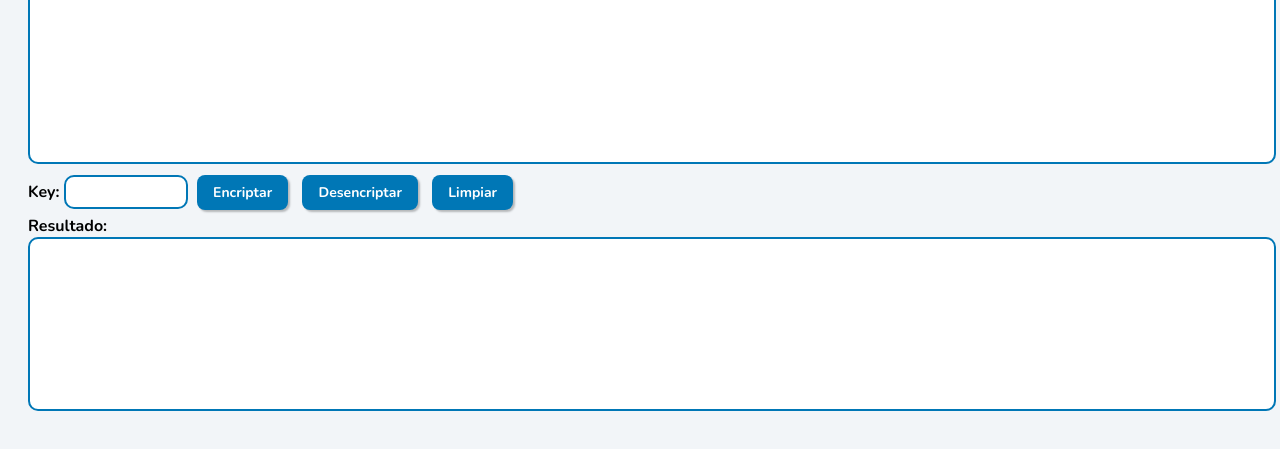
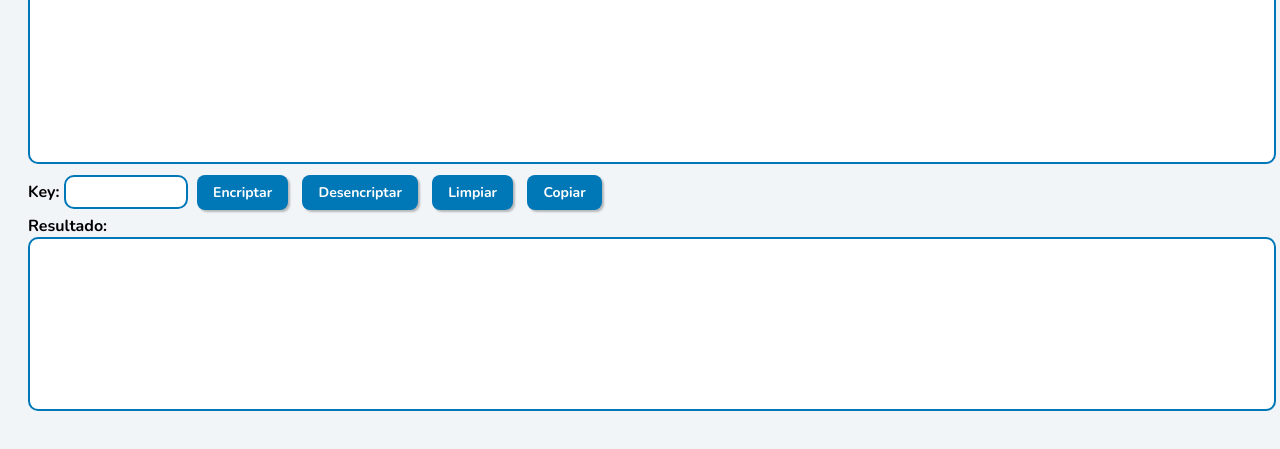
Before and after one commit to JUSEAN/Text-Encrypter, a plain HTML site: page index.html in a window 1280 px wide. Shown: the part 143-592 px from the top of the page. Drawn offline with nearby package versions, Linux system fonts and the light colour scheme.

Commit message:
Update index.html

```diff
--- a/index.html
+++ b/index.html
@@ -23,6 +23,7 @@
       <button id="encrypt-button" onclick="encrypt()">Encriptar</button>
       <button id="decrypt-button" onclick="decrypt()">Desencriptar</button>
       <button type="button" onclick="limpiarFormulario()">Limpiar</button>
+      <button onclick="copyToClipboard()">Copiar</button>
     </div>
 
     <div>
```
